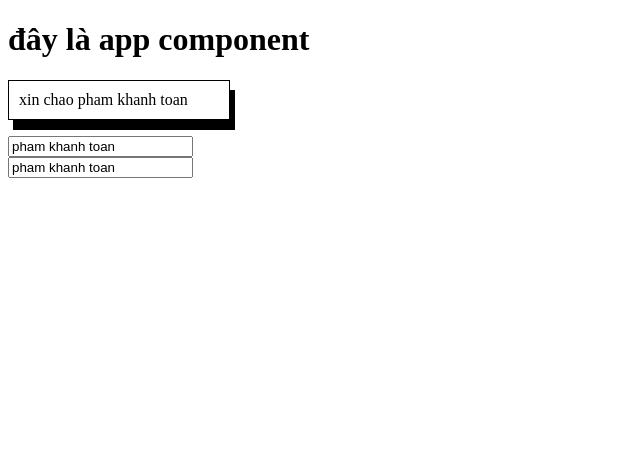
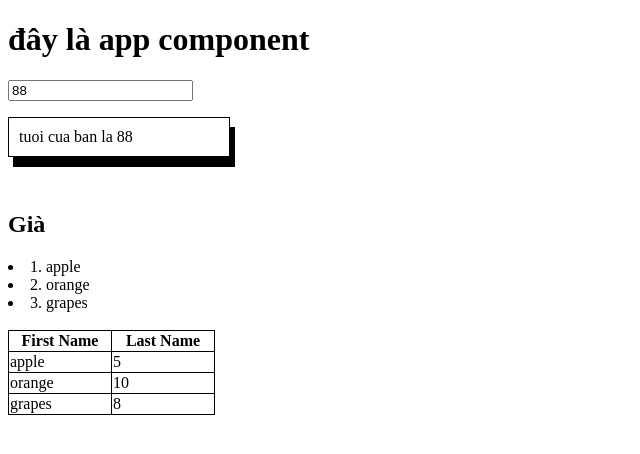
Before and after one commit to quannche150295/Angular15, an Angular app: page / in a window 1280 px wide. Shown: the top 454 px of the page, without its empty margins (0-640 px from the left). Built offline with nearby package versions, Linux system fonts and the light colour scheme.

Commit message:
commit to ngfor

```diff
--- a/src/app/app.module.ts
+++ b/src/app/app.module.ts
@@ -4,6 +4,7 @@ import { BrowserModule } from '@angular/platform-browser';
 import { AppRoutingModule } from './app-routing.module';
 import { AppComponent } from './app.component';
 import { HomeComponent } from './home/home.component';
+import { FormsModule } from '@angular/forms';
 
 @NgModule({
   declarations: [
@@ -12,7 +13,8 @@ import { HomeComponent } from './home/home.component';
   ],
   imports: [
     BrowserModule,
-    AppRoutingModule
+    AppRoutingModule,
+    FormsModule
   ],
   providers: [],
   bootstrap: [AppComponent]
--- a/src/app/home/home.component.html
+++ b/src/app/home/home.component.html
@@ -1,4 +1,23 @@
-<p class="box">xin chao {{name}}</p>
-<input value="{{name}}" title="this is {{name}}"/>
+
+<input type="text" [(ngModel)]="age"/>
+<p class="box">tuoi cua ban la {{age}}</p>
 <br>
-<input [value]="name" title="this is name"/>
+<div *ngIf="age <= 18; then tre; else gia">
+
+</div>
+<ng-template #tre><h2>Trẻ</h2></ng-template>
+<ng-template #gia><h2>Già</h2></ng-template>
+<div *ngFor="let fruit of fruits; let i = index">
+    <li>{{i+1}}. {{fruit}}</li>
+</div>
+<br>
+<table class="table">
+    <tr>
+        <th>First Name</th>
+        <th>Last Name</th>
+    </tr>
+    <tr *ngFor="let fruit of objectFruits">
+        <td>{{fruit.name}}</td>
+        <td><span [ngClass]="{'negative':fruit.price<0}">{{fruit.price}}</span></td>
+    </tr>
+</table>
--- a/src/app/home/home.component.scss
+++ b/src/app/home/home.component.scss
@@ -4,3 +4,14 @@
     box-shadow: 5px 10px black;
     width: 200px;
 }
+.table, td, th{
+    border-collapse: collapse;
+    border: 1px solid black;
+}
+th{
+    min-width: 100px;
+}
+
+.negative{
+    color: red;
+}
--- a/src/app/home/home.component.ts
+++ b/src/app/home/home.component.ts
@@ -7,9 +7,12 @@ import { Component, OnInit } from '@angular/core';
 })
 export class HomeComponent implements OnInit{
 
-  public name = 'pham khanh toan';
+  public age = 88;
+  public fruits = ['apple','orange','grapes'];
+  public objectFruits = [{name: 'apple', price: 5},{name: 'orange', price: 10},{name: 'grapes', price: 8}];
 
   ngOnInit(): void {
+     console.log(this.fruits)
+  }
 
-  }
 }
```
